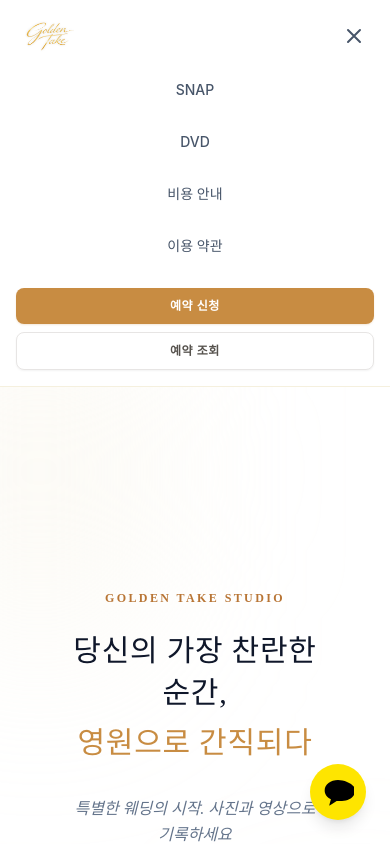
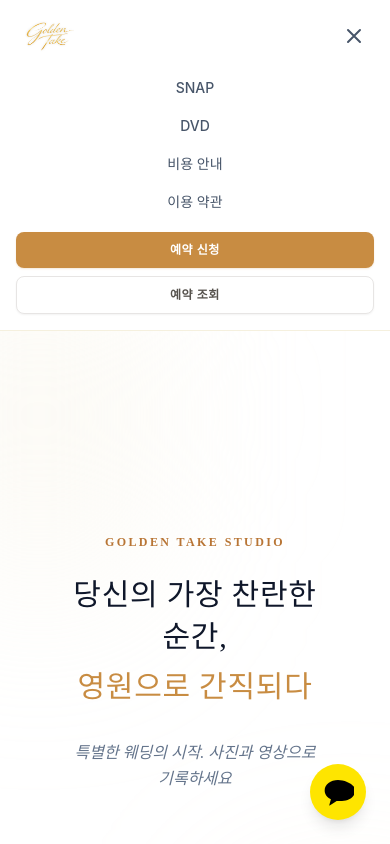
Before and after one commit to buajms0909-cmd/wedding-system, a Next.js app in the folder apps/customer-web/: page / in a window 390 px wide. Both pictures are taken after a click on the button 354 px from the left and 36 px from the top of the page. Shown: the top 844 px of the page. Built offline with nearby package versions, Linux system fonts and the light colour scheme.

Commit message:
✨ UI: Reduce mobile menu item spacing

```diff
--- a/apps/customer-web/src/components/organisms/Header.tsx
+++ b/apps/customer-web/src/components/organisms/Header.tsx
@@ -39,11 +39,11 @@
         </button>
 
         {/* 네비게이션 메뉴 */}
-        <ul className={`w-full md:w-auto md:flex flex-col md:flex-row items-center gap-4 md:gap-6 text-sm font-medium text-slate-600 mt-4 md:mt-0 ${isMenuOpen ? 'flex' : 'hidden'}`}>
-          <li><Link href="/portfolio/snap" className="block py-2 md:py-0 hover:text-gold-500 transition-colors md:border-b-2 border-transparent hover:border-gold-500">SNAP</Link></li>
-          <li><Link href="/portfolio/dvd" className="block py-2 md:py-0 hover:text-gold-500 transition-colors md:border-b-2 border-transparent hover:border-gold-500">DVD</Link></li>
-          <li><Link href="/pricing" className="block py-2 md:py-0 hover:text-gold-500 transition-colors md:border-b-2 border-transparent hover:border-gold-500">비용 안내</Link></li>
-          <li><Link href="/terms" className="block py-2 md:py-0 hover:text-gold-500 transition-colors md:border-b-2 border-transparent hover:border-gold-500">이용 약관</Link></li>
+        <ul className={`w-full md:w-auto md:flex flex-col md:flex-row items-center gap-1.5 md:gap-6 text-sm font-medium text-slate-600 mt-4 md:mt-0 ${isMenuOpen ? 'flex' : 'hidden'}`}>
+          <li><Link href="/portfolio/snap" className="block py-1.5 md:py-0 hover:text-gold-500 transition-colors md:border-b-2 border-transparent hover:border-gold-500">SNAP</Link></li>
+          <li><Link href="/portfolio/dvd" className="block py-1.5 md:py-0 hover:text-gold-500 transition-colors md:border-b-2 border-transparent hover:border-gold-500">DVD</Link></li>
+          <li><Link href="/pricing" className="block py-1.5 md:py-0 hover:text-gold-500 transition-colors md:border-b-2 border-transparent hover:border-gold-500">비용 안내</Link></li>
+          <li><Link href="/terms" className="block py-1.5 md:py-0 hover:text-gold-500 transition-colors md:border-b-2 border-transparent hover:border-gold-500">이용 약관</Link></li>
           <li className="pt-2 md:pt-0 md:pl-4 flex flex-col md:flex-row items-center gap-2 w-full md:w-auto">
             <Link href="/reservation" className="w-full md:w-auto text-center px-5 py-2.5 md:py-2 bg-gold-500 hover:bg-gold-600 text-white rounded-lg text-xs tracking-wider font-bold transition-colors shadow-sm shadow-gold-500/20">
               예약 신청
```
